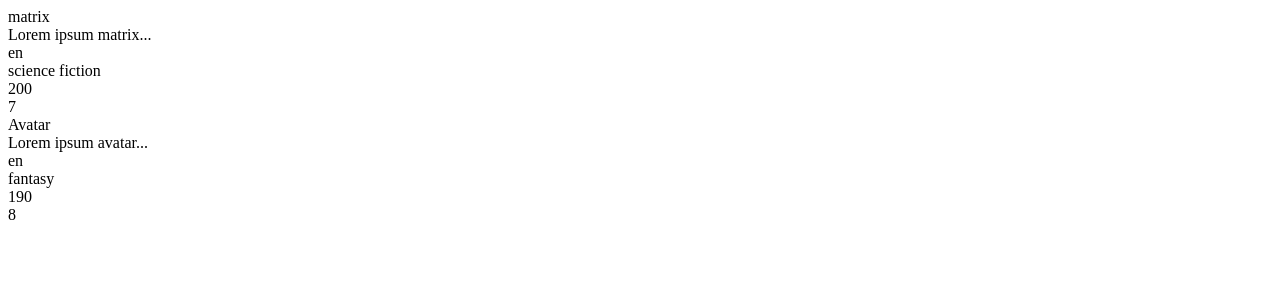
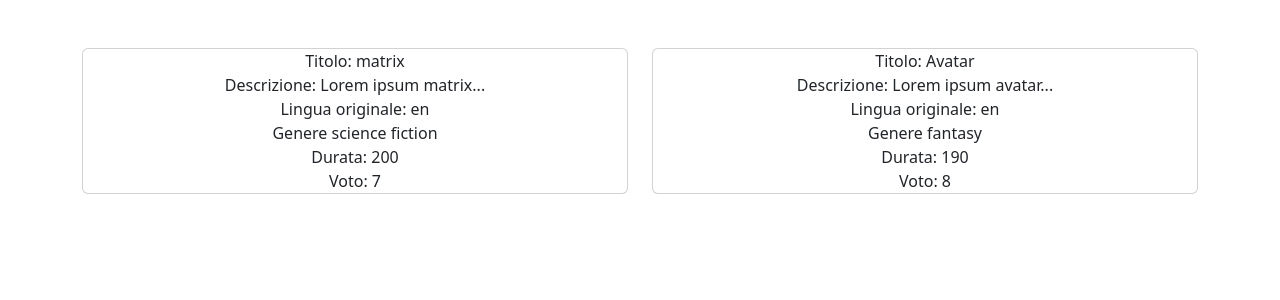
Before and after one commit to SimoneLollini/php-oop-1, a PHP site: page / in a window 1280 px wide. Shown: the top 300 px of the page. Run offline with PHP 8.4, Linux system fonts and the light colour scheme.

Commit message:
wrapped in .card

```diff
--- a/index.php
+++ b/index.php
@@ -55,38 +55,38 @@ $MovieList = [
     <meta http-equiv="X-UA-Compatible" content="IE=edge">
     <meta name="viewport" content="width=device-width, initial-scale=1.0">
     <title>Movies</title>
+    <link rel="stylesheet" href=" 	https://cdn.jsdelivr.net/npm/bootstrap@5.2.3/dist/css/bootstrap.min.css">
 </head>
 
 <body>
+    <div class="container">
+        <div class="row pt-5">
             <?php foreach ($MovieList as $movie) : ?>
-        <div class="card">
-
+                <div class="col">
+                    <div class="card text-center">
                         <div class="title">
-                <?php echo $movie->title ?>
+                            Titolo: <?php echo $movie->title ?>
                         </div>
                         <div class="description">
-                <?php echo $movie->description ?>
-
+                            Descrizione: <?php echo $movie->description ?>
                         </div>
                         <div class="lang">
-                <?php echo $movie->language ?>
-
+                            Lingua originale: <?php echo $movie->language ?>
                         </div>
                         <div class="genre">
-                <?php echo $movie->genre ?>
-
+                            Genere <?php echo $movie->genre ?>
                         </div>
                         <div class="length">
-                <?php echo $movie->length ?>
-
+                            Durata: <?php echo $movie->length ?>
                         </div>
                         <div class="rating">
-                <?php echo $movie->vote ?>
-
+                            Voto: <?php echo $movie->vote ?>
                         </div>
-
+                    </div>
                 </div>
             <?php endforeach; ?>
+        </div>
+    </div>
 </body>
 
 </html>
```
Lines whose indentation alone changed are shown as unchanged.
